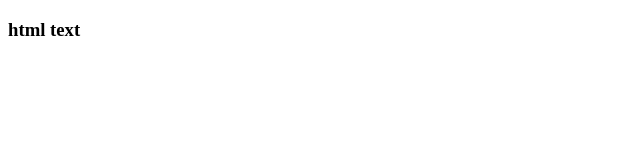
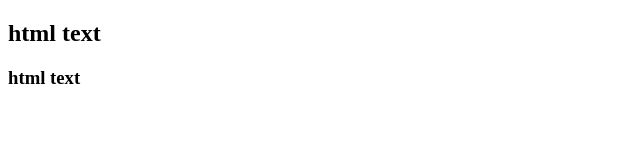
Before and after one commit to RamonElias/proyectoTrainingGit, a plain HTML site: page index.html in a window 1280 px wide. Shown: the whole page, without its empty margins (0-640 px from the left). Drawn offline with Linux system fonts and the light colour scheme.

Commit message:
segundo commit proyectoTrainingGit

```diff
--- a/index.html
+++ b/index.html
@@ -5,6 +5,7 @@
    <title>git training</title>
 </head>
 <body>
+   <h2>html text</h2>
    <h3>html text</h3>
 </body>
 </html>
```
